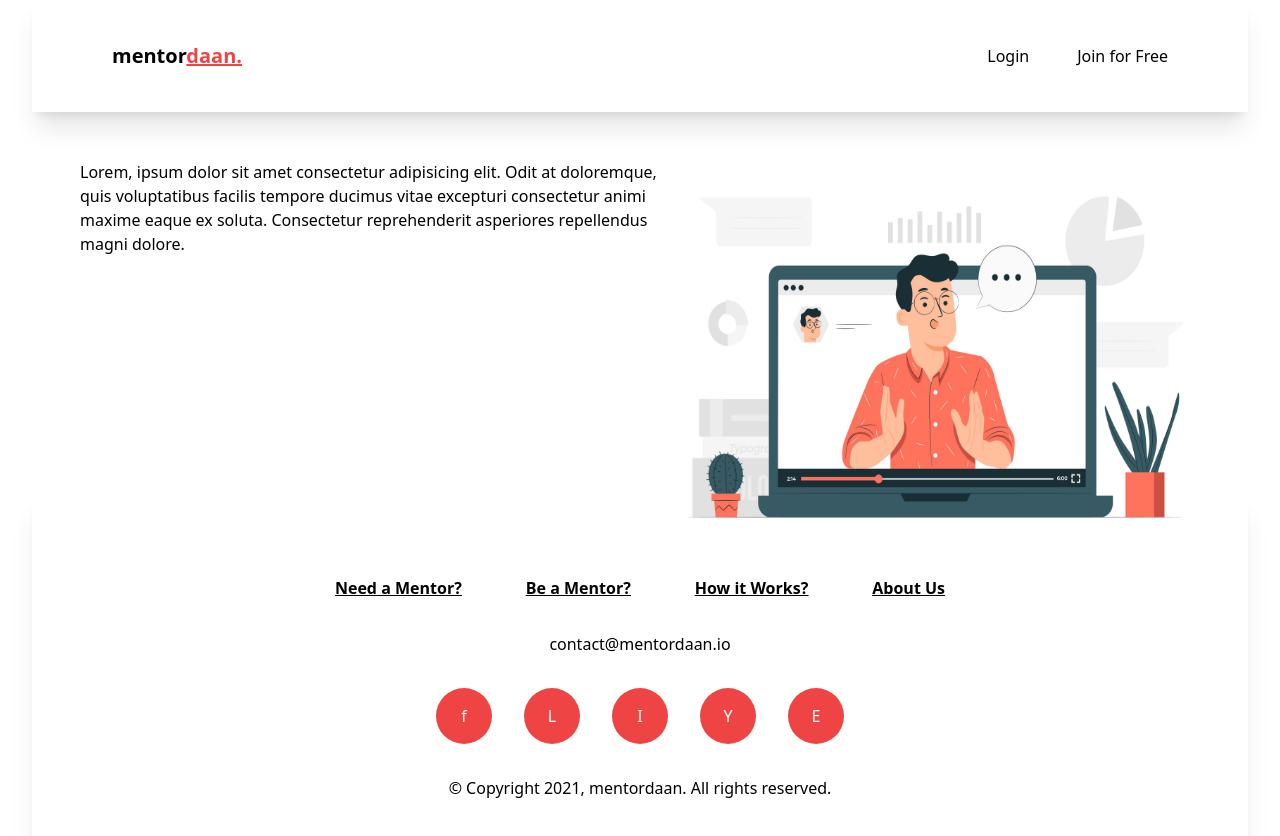
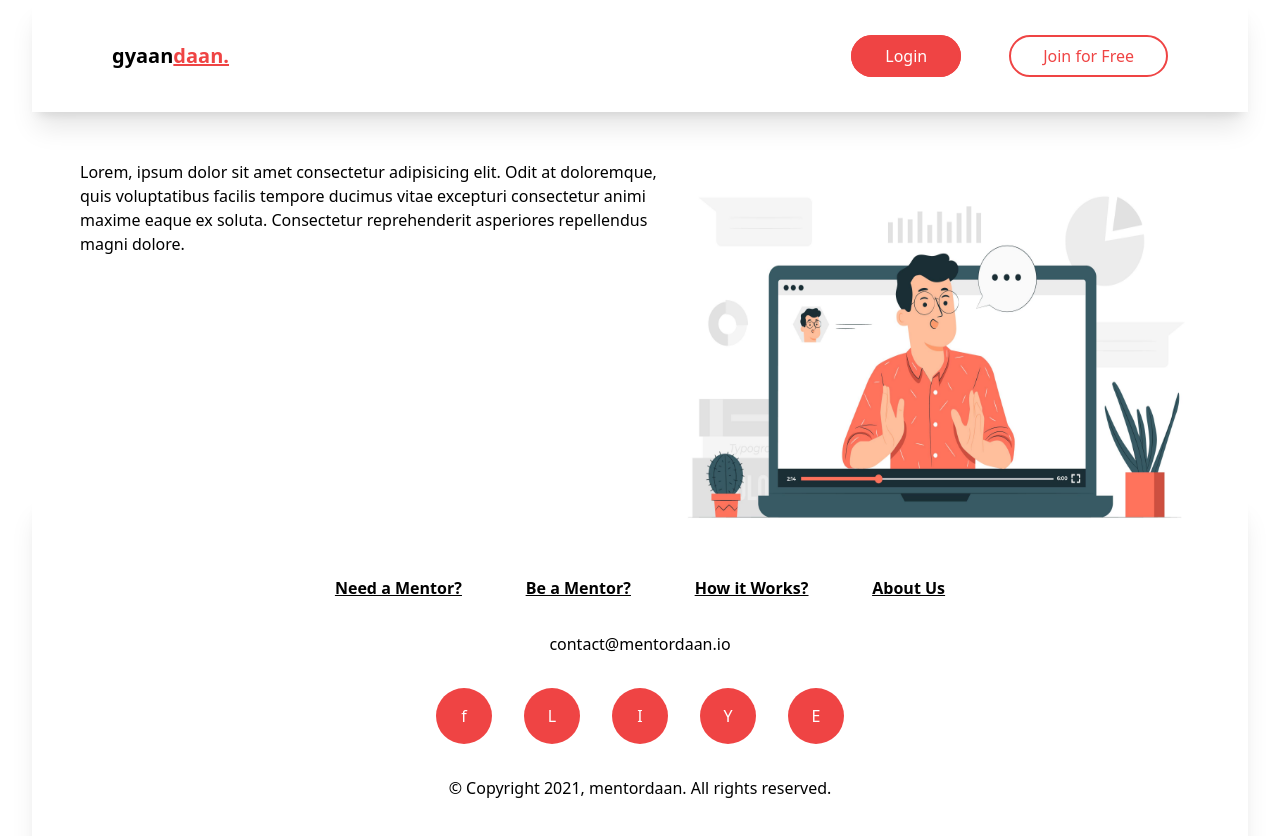
Before and after one commit to PHOENIXGEEKS/gyandaan, a Next.js app: page / in a window 1280 px wide. Shown: the top 836 px of the page. Built offline with nearby package versions, Linux system fonts and the light colour scheme.

Commit message:
Correct navbar and update auth

```diff
--- a/components/Navbar.js
+++ b/components/Navbar.js
@@ -5,27 +5,23 @@
       <div id="navbar">
         <div className="shadow-xl h-28 w-full flex justify-between items-center px-20">
           <div id="logo" className="text-xl font-bold">
-                    mentor<span className="text-red-500 underline">daan.</span>
+            gyaan<span className="text-red-500 underline">daan.</span>
           </div>
           <div id="auth" className="space-x-12">
-                    <Link
-                        id="login_btn"
-                        href="/auth"
-                        className="border-2 border-red-500 bg-red-500 px-8 py-2 rounded-full text-white"
-                    >
+            <Link id="login_btn" href="/auth">
+              <a className="border-2 border-red-500 bg-red-500 px-8 py-2 rounded-full text-white">
                 Login
+              </a>
             </Link>
-                    <Link
-                        id="signup_btn"
-                        href="/auth"
-                        className="border-2 border-red-500 px-8 py-2 rounded-full text-red-500"
-                    >
+            <Link id="signup_btn" href="/auth">
+              <a className="border-2 border-red-500 px-8 py-2 rounded-full text-red-500">
                 Join for Free
+              </a>
             </Link>
           </div>
         </div>
       </div>
-    )
+    );
 }
 
 export default Navbar
--- a/pages/auth.js
+++ b/pages/auth.js
@@ -28,7 +28,8 @@
               Dont have an account yet?{" "}
               <span
                 className="text-red-500 underline cursor-pointer"
-                onClick={() => {
+                onClick={(e) => {
+                  e.preventDefault();
                   setAuthType("signup");
                 }}
               >
@@ -40,7 +41,8 @@
               Already have an account?{" "}
               <span
                 className="text-red-500 underline cursor-pointer"
-                onClick={() => {
+                onClick={(e) => {
+                  e.preventDefault();
                   setAuthType("login");
                 }}
               >
@@ -58,7 +60,10 @@
                   ? "bg-red-500 text-white"
                   : "bg-white text-red-500")
               }
-              onClick={() => setUserType("student")}
+              onClick={(e) => {
+                e.preventDefault();
+                setUserType("student");
+              }}
             >
               Student
             </button>
@@ -69,7 +74,10 @@
                   ? "bg-red-500 text-white"
                   : "bg-white text-red-500")
               }
-              onClick={() => setUserType("mentor")}
+              onClick={(e) => {
+                e.preventDefault();
+                setUserType("mentor");
+              }}
             >
               Mentor
             </button>
@@ -101,6 +109,7 @@
               <button
                 type="submit"
                 className="bg-red-500 w-32 rounded-full px-8 py-2 text-white border-2 border-red-500 block mt-12 mb-4"
+                userType={userType}
               >
                 Login
               </button>
--- /dev/null
+++ b/pages/dashboard.js
@@ -0,0 +1,4 @@
+export default function dashboard(props){
+
+    return "hii";
+}
```
Lines whose indentation alone changed are shown as unchanged.
